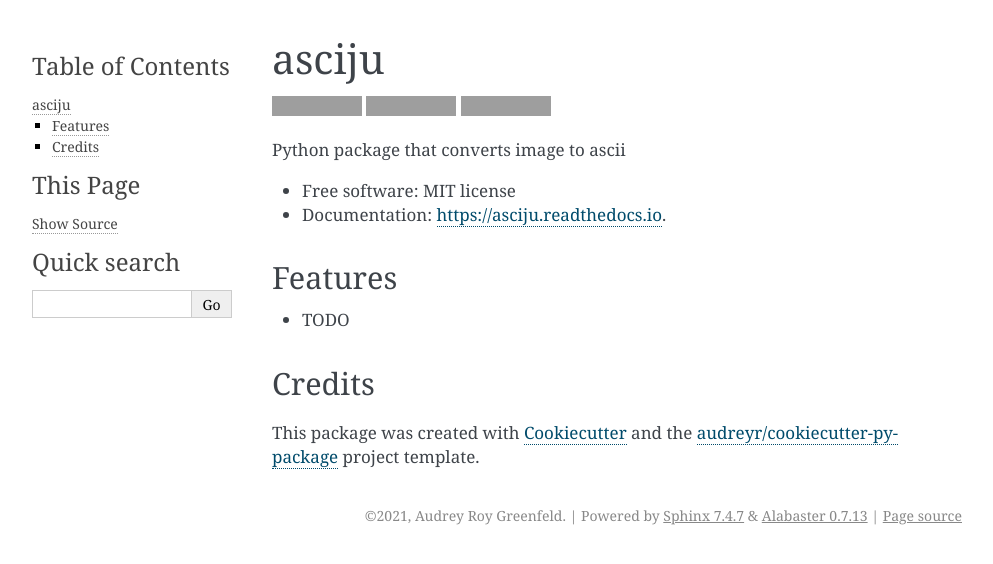
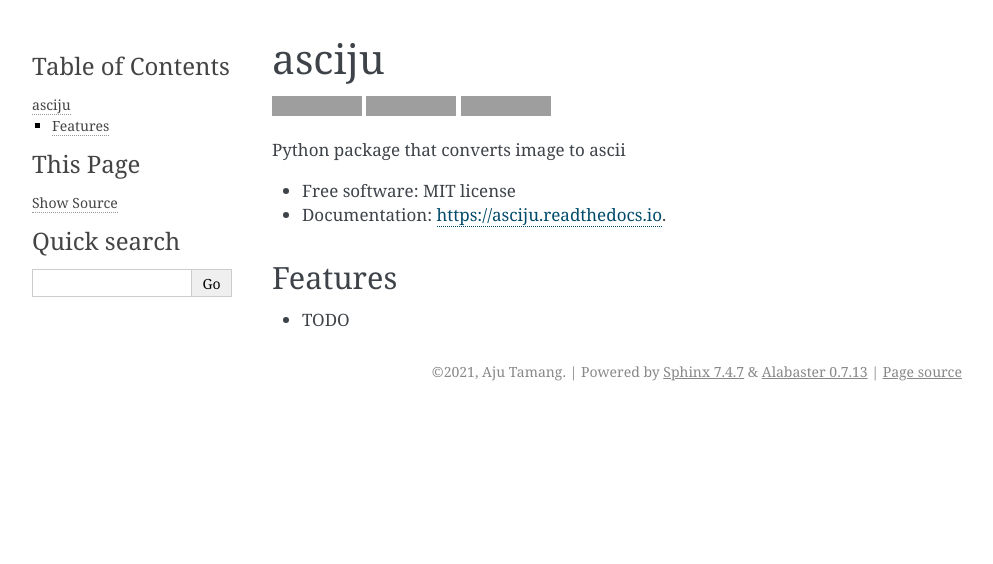
Before and after one commit to Romansth/asciju, a Sphinx documentation site: the page built from docs/readme.rst, in a window 1280 px wide, cut to the strip 0-564 px from the top of the page. Shown: the whole strip, without its empty margins (148-1141 px from the left). Built offline with Sphinx 7.4.7, drawn with Linux system fonts in a browser that asks for light colours; pages that are not in the unit, such as notebooks, are missing from menus; grey boxes are pictures that could not be loaded.

Commit message:
feat minor changes

```diff
--- a/AUTHORS.rst
+++ b/AUTHORS.rst
@@ -5,7 +5,7 @@ Credits
 Development Lead
 ----------------
 
-* Audrey Roy Greenfeld <ajutamang10@outlook.com>
+* Aju Tamang <ajutamang10@outlook.com>
 
 Contributors
 ------------
--- a/README.rst
+++ b/README.rst
@@ -27,11 +27,3 @@ Features
 --------
 
 * TODO
-
-Credits
--------
-
-This package was created with Cookiecutter_ and the `audreyr/cookiecutter-pypackage`_ project template.
-
-.. _Cookiecutter: https://github.com/audreyr/cookiecutter
-.. _`audreyr/cookiecutter-pypackage`: https://github.com/audreyr/cookiecutter-pypackage
--- a/docs/conf.py
+++ b/docs/conf.py
@@ -47,8 +47,8 @@ master_doc = 'index'
 
 # General information about the project.
 project = 'asciju'
-copyright = "2021, Audrey Roy Greenfeld"
-author = "Audrey Roy Greenfeld"
+copyright = "2021, Aju Tamang"
+author = "Aju Tamang"
 
 # The version info for the project you're documenting, acts as replacement
 # for |version| and |release|, also used in various other places throughout
@@ -129,7 +129,7 @@ latex_elements = {
 latex_documents = [
     (master_doc, 'asciju.tex',
      'asciju Documentation',
-     'Audrey Roy Greenfeld', 'manual'),
+     'Aju Tamang', 'manual'),
 ]
 
 
```
